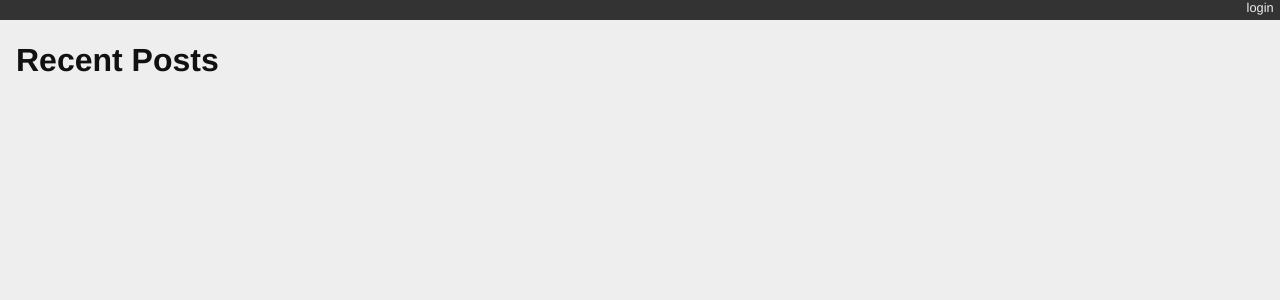
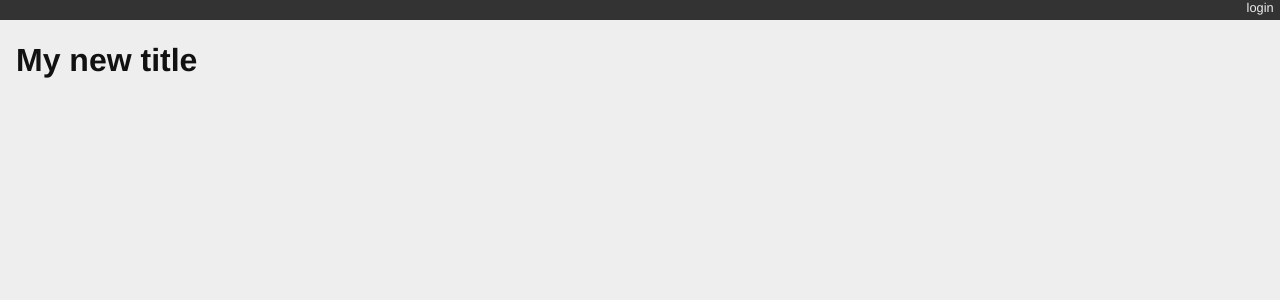
Before and after one commit to marlondocouto36/django-blog, a Django app: page / in a window 1280 px wide. Shown: the top 300 px of the page. Run offline with Django 3.2, Linux system fonts and the light colour scheme; data that the repository does not hold is empty.

Commit message:
" Changed the title of blog "

```diff
--- a/blogging/templates/blogging/list.html
+++ b/blogging/templates/blogging/list.html
@@ -1,6 +1,6 @@
 {#{% url '<view_name>' arg1 arg2 %}#}
 {% extends "base.html" %}{% block content %}
-  <h1>Recent Posts</h1>
+  <h1>My new title</h1>
   {% comment %} here is where the query happens {% endcomment %}
   {% for post in post_list %}
   <div class="post">
--- a/requirements.txt
+++ b/requirements.txt
@@ -3,6 +3,7 @@ Django==3.2.22
 pytz==2023.3.post1
 sqlparse==0.4.4
 tzdata==2023.3
+
 # asgiref==3.7.2
 # astroid==3.0.2
 # colorama==0.4.6
```
